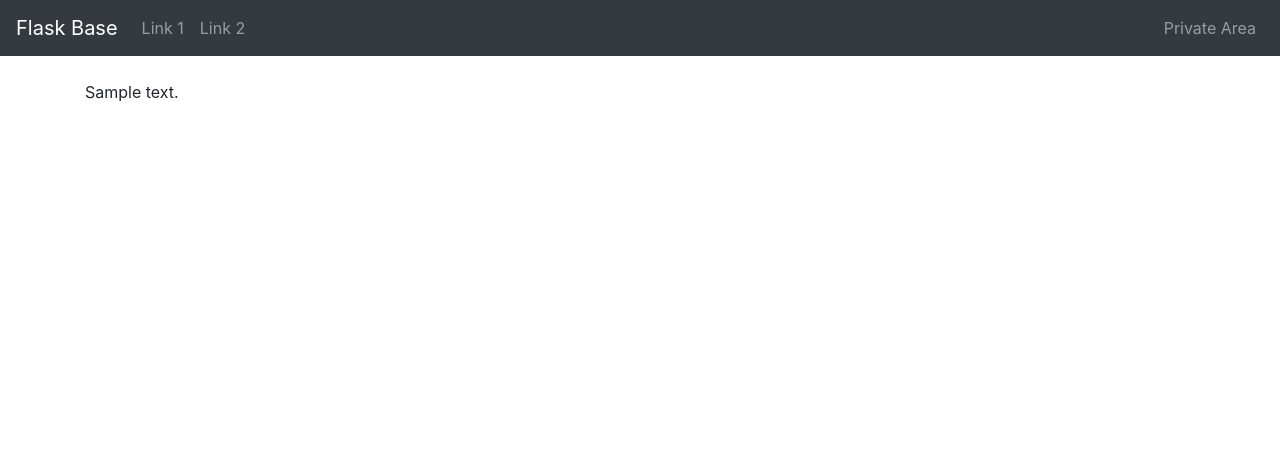
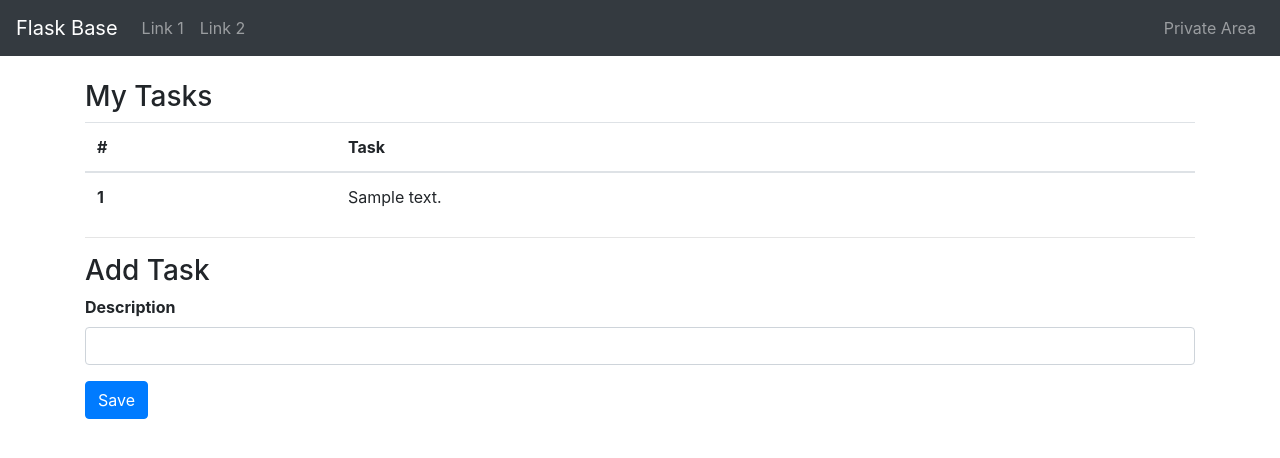
Before and after one commit to danielm/flask-base, a Flask app: template app/templates/panel.html in a window 1280 px wide. Shown: the top 458 px of the page. Run offline with Flask 2, Linux system fonts and the light colour scheme; the template is opened without the code that fills it: values that come from a table or form of the project are taken from there, most other values are stand-ins (such as "Sample title", 1, 10 or a date in 2020); some libraries are stand-ins or nearby versions.

Commit message:
implements taks list and add new taks

```diff
--- a/app/firestore_service.py
+++ b/app/firestore_service.py
@@ -25,3 +25,8 @@ def get_user(user_id):
 def user_put(user_data):
     user_ref = db.collection('users').document(user_data.username)
     user_ref.set({'password': user_data.password})
+
+
+def put_todo(user_id, description):
+    todos_collection_ref = db.collection('users').document(user_id).collection('todos')
+    todos_collection_ref.add({'description': description})
--- a/app/forms.py
+++ b/app/forms.py
@@ -1,5 +1,5 @@
 from flask_wtf import FlaskForm
-from wtforms.fields import PasswordField, SubmitField
+from wtforms.fields import PasswordField, SubmitField, StringField
 from wtforms.fields.html5 import EmailField
 from wtforms.validators import DataRequired, EqualTo
 
@@ -17,3 +17,7 @@ class SignupForm(FlaskForm):
   confirm = PasswordField('Repeat password', validators=[DataRequired()])
 
   submit = SubmitField('Login')
+
+class TodoForm(FlaskForm):
+  description = StringField('Description', validators=[DataRequired()])
+  submit = SubmitField('Save')
--- a/app/templates/panel.html
+++ b/app/templates/panel.html
@@ -1,9 +1,31 @@
 {% extends 'base.html' %}
+{% from 'bootstrap/form.html' import render_form %}
 
 {% block title %}Private Area{% endblock %}
 
 {% block content %}
-  {% for task in todos %}
-    <p>{{ task.to_dict().description }} </p>
-  {% endfor %}
+  <h3>My Tasks</h3>
+
+  <table class="table table-hover">
+    <thead>
+      <tr>
+        <th scope="col">#</th>
+        <th scope="col">Task</th>
+      </tr>
+    </thead>
+    <tbody>
+      {% for task in todos %}
+      {% set task = task.to_dict() %}
+      <tr>
+        <th scope="row">{{ loop.index }}</th>
+        <td>{{ task.description }}</td>
+      </tr>
+      {% endfor %}
+    </tbody>
+  </table>
+
+  <hr />
+  <h3>Add Task</h3>
+
+  {{ render_form(task_form) }}
 {% endblock %}
--- a/main.py
+++ b/main.py
@@ -6,13 +6,15 @@
 # Licence: GPL/MIT
 #
 
-from flask import request, render_template, session
+from flask import request, render_template, session, flash, redirect, url_for
 import unittest
 
 from app import create_app
-from app.firestore_service import get_users, get_todos
+from app.firestore_service import get_users, get_todos, put_todo
+from app.forms import TodoForm
 
 from flask_login import login_required, current_user
+
 
 # Flask instance
 app = create_app()
@@ -25,13 +27,21 @@ def index():
 
 
 # Private Area Example
-@app.route('/panel')
+@app.route('/panel', methods=['GET', 'POST'])
 @login_required
 def panel():
   user_id = current_user.id
 
+  task_form = TodoForm()
+
+  if task_form.validate_on_submit():
+    put_todo(user_id, task_form.description.data)
+    flash('New Task created!', 'success')
+    return redirect(url_for('panel'))
+
   context = {
-    'todos': get_todos(user_id)
+    'todos': get_todos(user_id),
+    'task_form': task_form
   }
   return render_template('panel.html', **context)
 
```
Also changed, not shown: app/templates/signup.html (added, +10 -0 lines).
